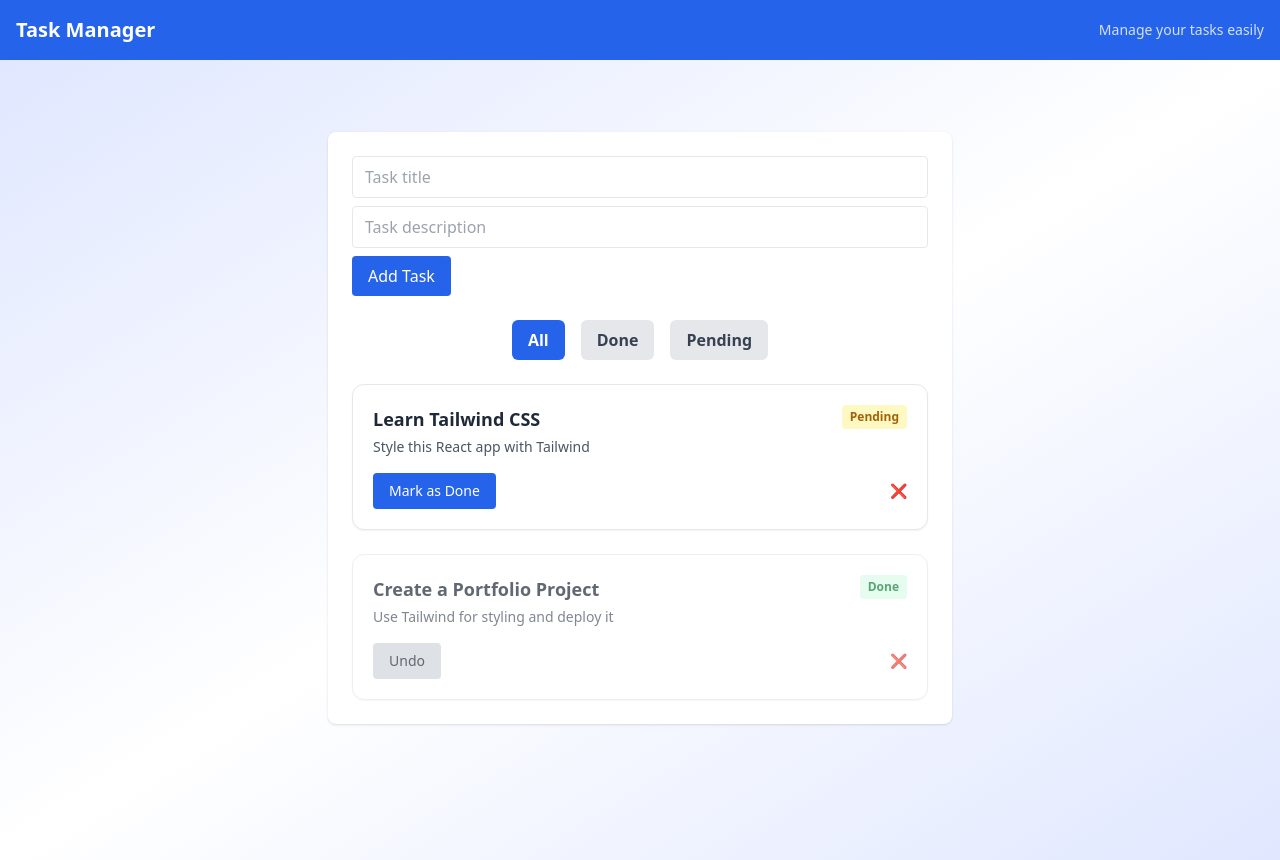
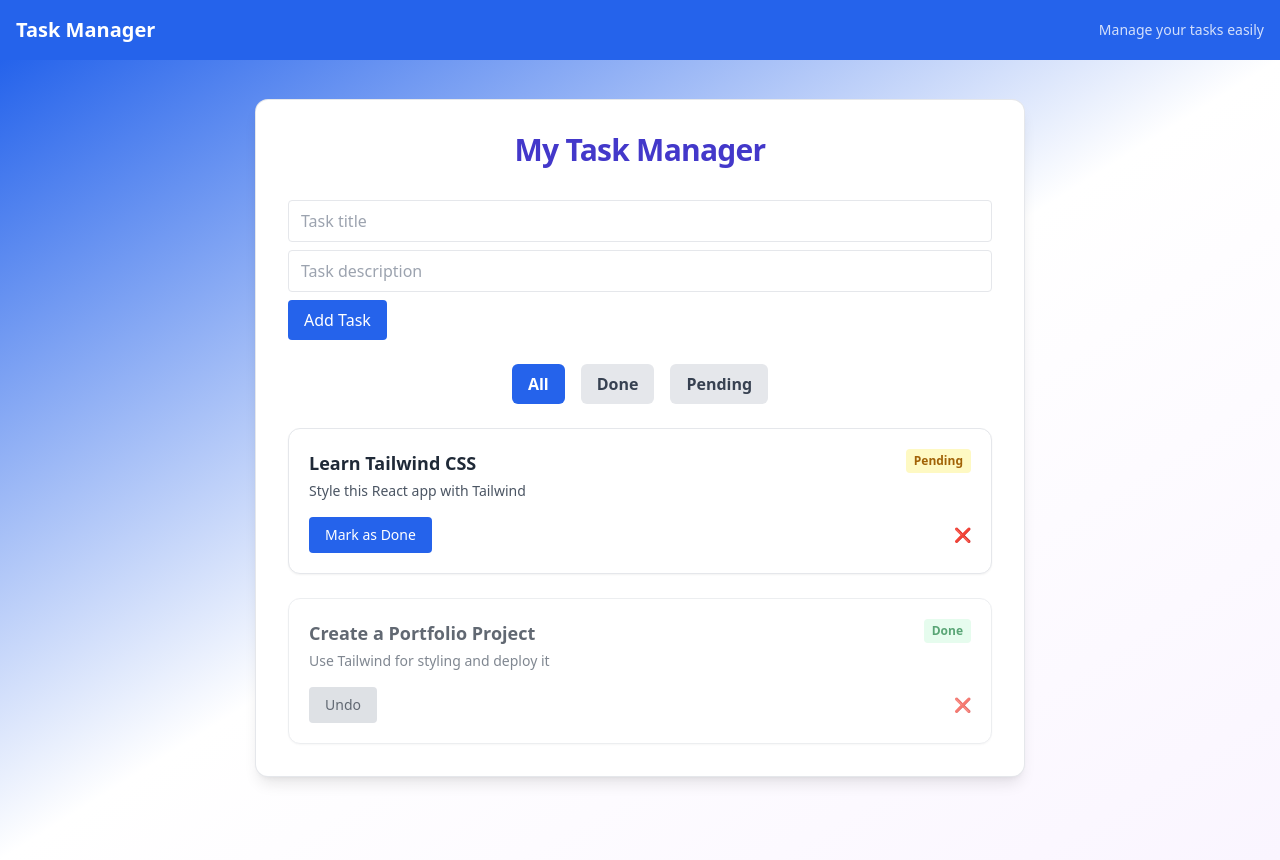
Before and after one commit to NazaninHashemian/react-tailwind-tasklist, a React (Create React App) app: page / in a window 1280 px wide. Built offline with nearby package versions, Linux system fonts and the light colour scheme.

Commit message:
Update tailwind background in TaskManager

```diff
--- a/src/components/TaskManager.jsx
+++ b/src/components/TaskManager.jsx
@@ -40,9 +40,11 @@ const TaskManager = () => {
   };
 
   return (
-    <div className="min-h-screen bg-gradient-to-br from-indigo-100 via-white to-indigo-100 py-12">
-      <div className="max-w-2xl mx-auto p-6">
-        <div className="bg-white p-6 rounded-lg shadow">
+    <div className="min-h-screen bg-gradient-to-br from-blue-600 via-white to-purple-50 py-10 px-4">
+      <div className="max-w-3xl mx-auto bg-white p-8 rounded-xl shadow-lg ring-1 ring-gray-200">
+        <h1 className="text-3xl font-extrabold text-center text-indigo-700 mb-8 tracking-tight">
+           My Task Manager
+        </h1>
         <NewTaskForm addTask={addTask} />
         <TaskList
           tasks={tasks}
@@ -51,7 +53,6 @@ const TaskManager = () => {
         />
       </div>
     </div>
-  </div>
   );
 };
 
```
Lines whose indentation alone changed are shown as unchanged.
